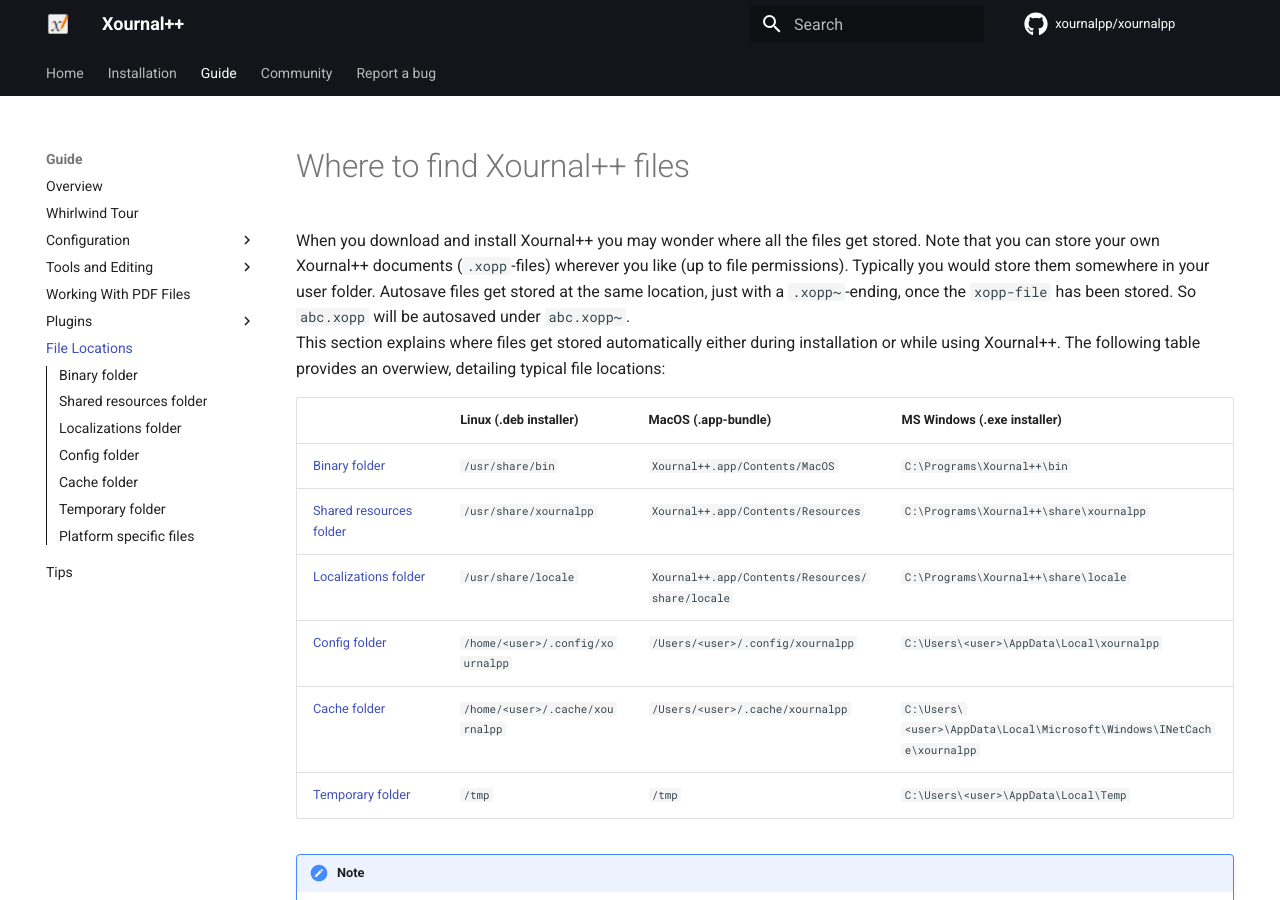
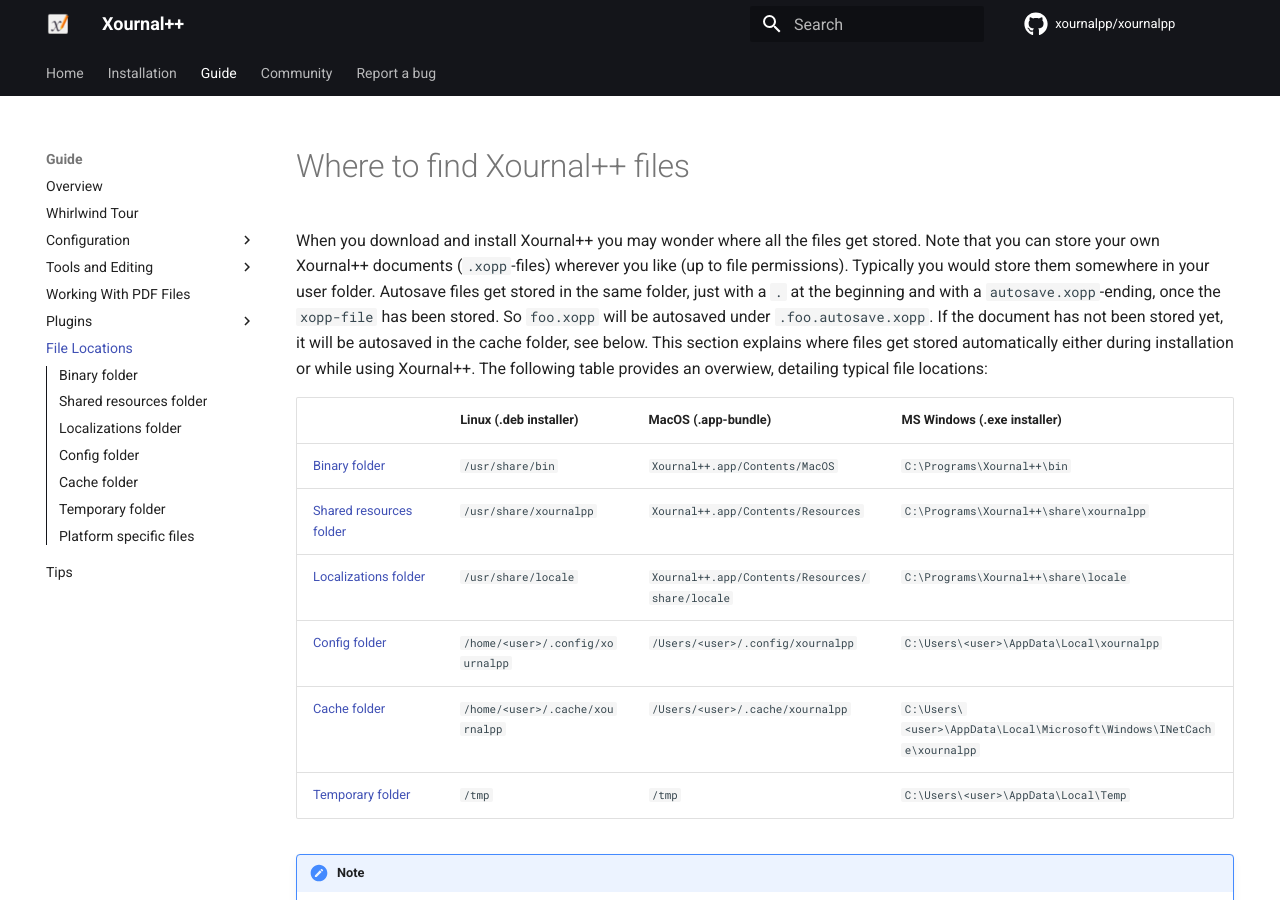
Before and after one commit to xournalpp/xournalpp.github.io, an MkDocs documentation site: the page built from docs/guide/file-locations.md, in a window 1280 px wide and 900 px high. Built offline with MkDocs 1.6.1 and Material for MkDocs 9.7.7, drawn with Linux system fonts in a browser that asks for light colours; comment, search, counter and statistics services are not loaded; the version menu is left out.

Commit message:
Update file-locations.md
Fixes the info on autosaves

```diff
--- a/docs/guide/file-locations.md
+++ b/docs/guide/file-locations.md
@@ -1,7 +1,8 @@
 # Where to find Xournal++ files
 
 When you download and install Xournal++ you may wonder where all the files get stored. Note that you can store your own Xournal++ documents (`.xopp`-files) wherever you like (up to file permissions).
-Typically you would store them somewhere in your user folder. Autosave files get stored at the same location, just with a `.xopp~`-ending, once the `xopp-file` has been stored. So `abc.xopp` will be autosaved under `abc.xopp~`.
+Typically you would store them somewhere in your user folder. Autosave files get stored in the same folder, just with a `.` at the beginning and with a `autosave.xopp`-ending, once the `xopp-file` has been stored.
+So `foo.xopp` will be autosaved under `.foo.autosave.xopp`. If the document has not been stored yet, it will be autosaved in the cache folder, see below.
 This section explains where files get stored automatically either during installation or while using Xournal++. The following table provides an overwiew, detailing typical file locations:
 
 |                                                     | Linux (.deb installer)           | MacOS (.app-bundle)                             | MS Windows (.exe installer)                                                |
```
